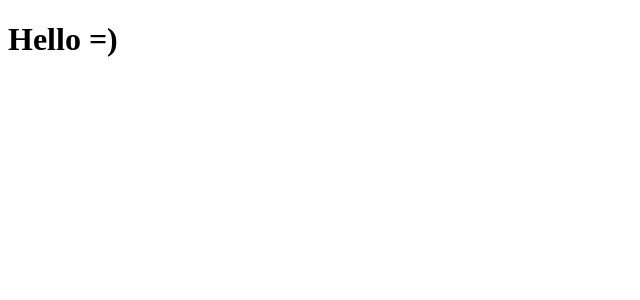
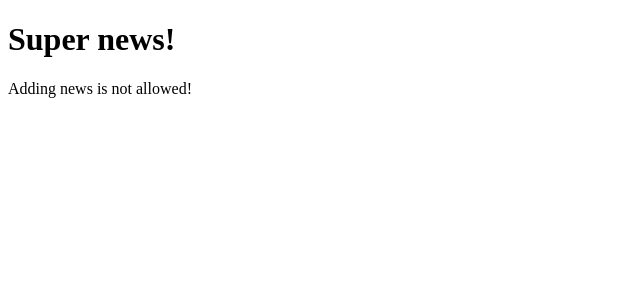
Before and after one commit to rkotov93/spa_frontend, a React app: page / in a window 1280 px wide. Shown: the top 300 px of the page, without its empty margins (0-640 px from the left). Built offline with nearby package versions, Linux system fonts and the light colour scheme.

Commit message:
Add Post and PostForm components

```diff
--- a/src/App.js
+++ b/src/App.js
@@ -1,9 +1,14 @@
 import React, {Component} from "react"
+import Post from "./Post"
+import PostForm from "./PostForm"
 
 export default class App extends Component {
   render() {
     return (
-      <h1>Hello =)</h1>
+      <div>
+        <Post />
+        <PostForm />
+      </div>
     )
   }
 }
--- /dev/null
+++ b/src/Post.js
@@ -0,0 +1,9 @@
+import React, {Component} from "react"
+
+export default class Post extends Component {
+  render() {
+    return (
+      <h1>Super news!</h1>
+    )
+  }
+}
--- /dev/null
+++ b/src/PostForm.js
@@ -0,0 +1,9 @@
+import React, {Component} from "react"
+
+export default class PostForm extends Component {
+  render() {
+    return (
+      <p>Adding news is not allowed!</p>
+    )
+  }
+}
```
